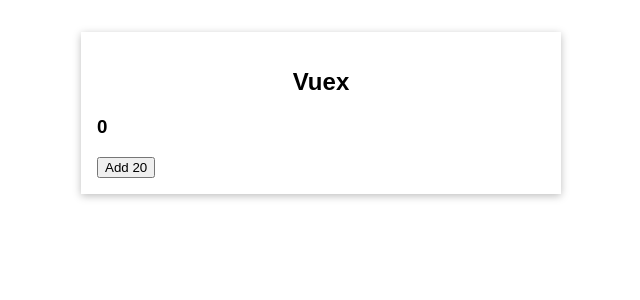
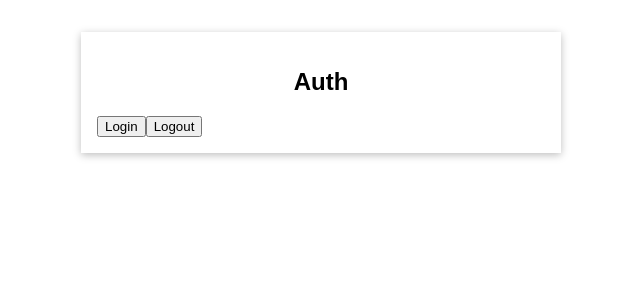
Before and after one commit to cvasqu09/vue-starter, a Vue app: page / in a window 1280 px wide. Shown: the top 300 px of the page, without its empty margins (319-959 px from the left). Built offline with nearby package versions, Linux system fonts and the light colour scheme.

Commit message:
Creating modules for state

```diff
--- a/src/App.vue
+++ b/src/App.vue
@@ -1,23 +1,30 @@
 <template>
-  <base-container title="Vuex">
+  <base-container title="Vuex" v-if="isAuthed">
     <the-counter></the-counter>
-    <button @click="addOne">Add 20</button>
+    <button @click="increment({amount: 20})">Add 20</button>
+  </base-container>
+  <base-container title="Auth">
+    <user-auth></user-auth>
   </base-container>
 </template>
 
 <script>
 import BaseContainer from './components/BaseContainer.vue';
 import TheCounter from '@/components/TheCounter';
+import { mapActions, mapGetters } from 'vuex';
+import UserAuth from '@/components/UserAuth';
 
 export default {
   components: {
+    UserAuth,
     TheCounter,
     BaseContainer,
   },
+  computed: {
+    ...mapGetters(['isAuthed'])
+  },
   methods: {
-    addOne() {
-      this.$store.commit('increment', {amount: 20});
-    }
+    ...mapActions(['increment'])
   }
 };
 </script>
--- a/src/components/TheCounter.vue
+++ b/src/components/TheCounter.vue
@@ -1,14 +1,14 @@
 <template>
-  <h3>{{ counter }}</h3>
+  <h3>{{ count }}</h3>
 </template>
 
 <script>
+import { mapGetters } from 'vuex';
+
 export default {
   name: 'TheCounter',
   computed: {
-    counter() {
-      return this.$store.state.counter;
-    }
+    ...mapGetters(['count'])
   },
 };
 </script>
--- /dev/null
+++ b/src/components/UserAuth.vue
@@ -0,0 +1,19 @@
+<template>
+  <button @click="authenticate">Login</button>
+  <button @click="logout">Logout</button>
+</template>
+
+<script>
+import { mapActions } from 'vuex';
+
+export default {
+  name: 'UserAuth',
+  methods: {
+    ...mapActions(['authenticate', 'logout'])
+  }
+};
+</script>
+
+<style scoped>
+
+</style>
--- a/src/main.js
+++ b/src/main.js
@@ -3,18 +3,64 @@
 
 import App from './App.vue';
 
-const store = createStore({
+const counterModule = {
   state() {
     return {
-     counter: 0
-    }
+      counter: 0,
+    };
   },
   mutations: {
     increment(state, payload) {
       state.counter = state.counter + payload.amount;
     }
+  },
+  getters: {
+    count(state) {
+      return state.counter
+    }
+  },
+  actions: {
+    increment(context, payload) {
+      setTimeout(() => {
+        context.commit('increment', payload);
+      }, 2000);
+    }
   }
-})
+};
+
+const store = createStore({
+  modules: {
+    counter: counterModule
+  },
+  state() {
+    return {
+      auth: {
+        isAuthed: false
+      }
+    };
+  },
+  mutations: {
+    authenticate(state) {
+      state.auth.isAuthed = true;
+    },
+    logout(state) {
+      state.auth.isAuthed = false;
+    }
+  },
+  getters: {
+    isAuthed(state) {
+      return state.auth.isAuthed;
+    }
+  },
+  actions: {
+    authenticate(context) {
+      context.commit('authenticate');
+    },
+    logout(context) {
+      context.commit('logout');
+    }
+  }
+});
 
 const app = createApp(App);
 app.use(store);
```
